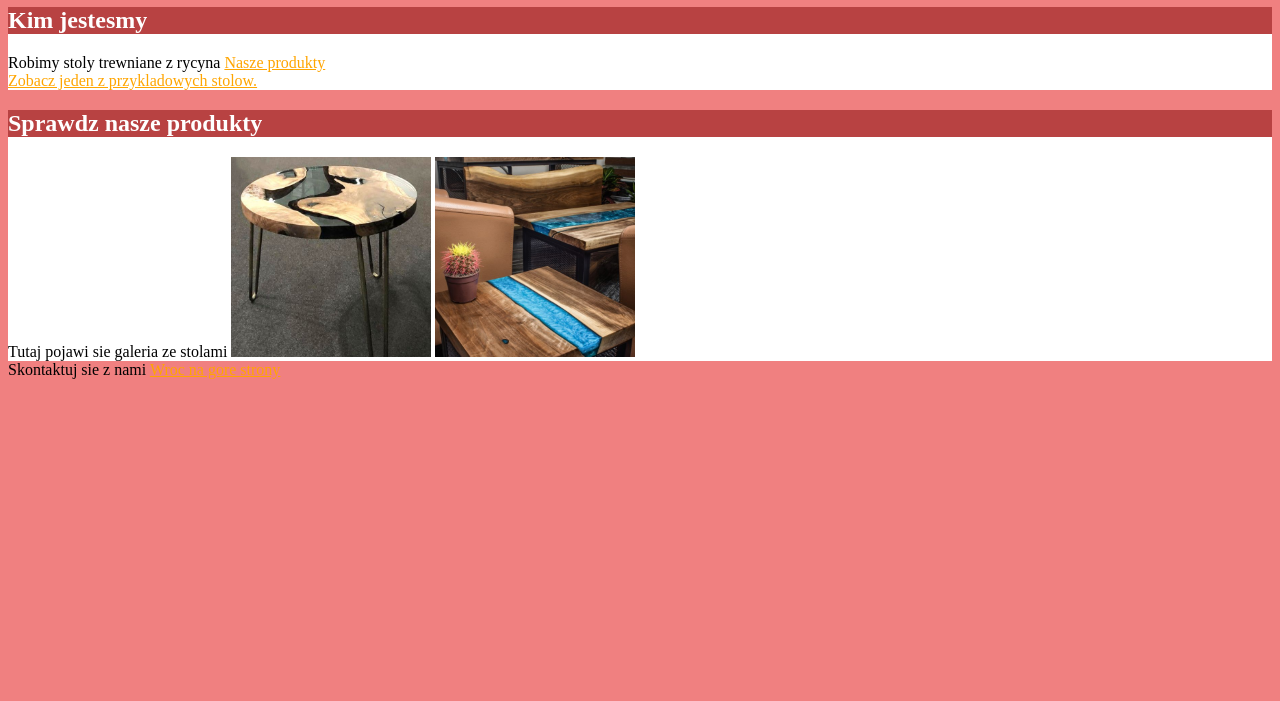
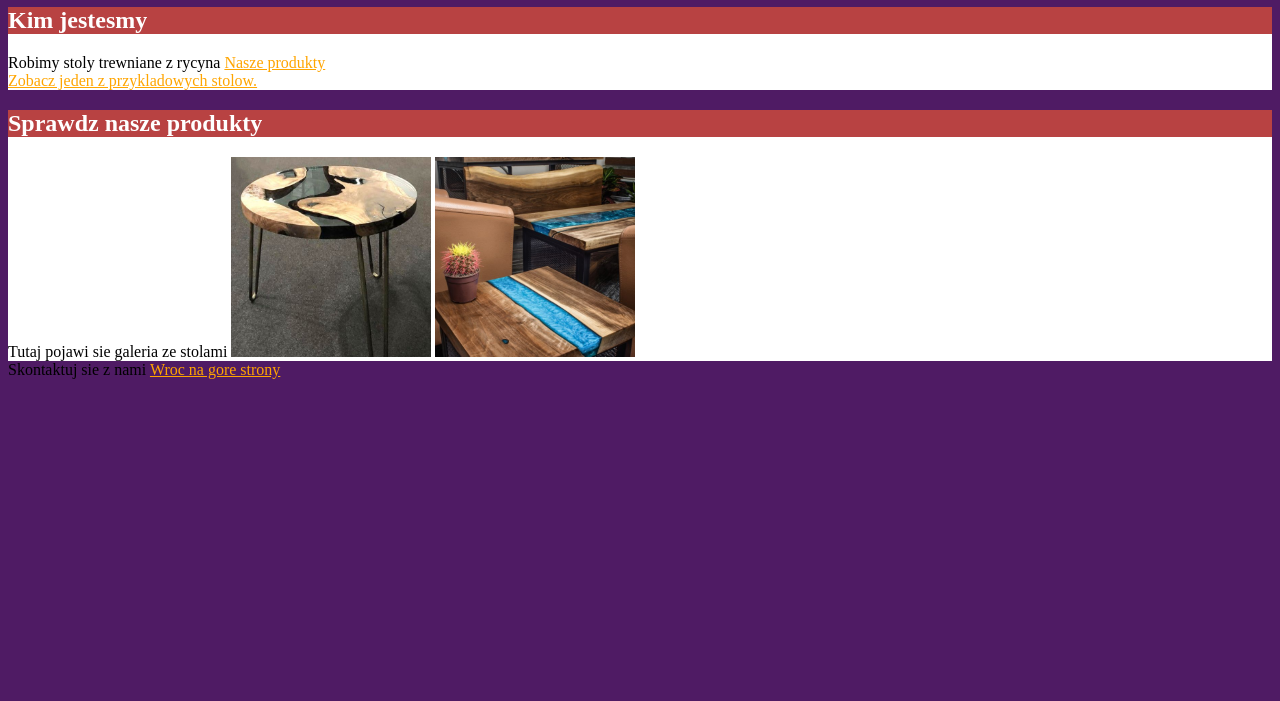
Before and after one commit to PauRut/homepage2021, a plain HTML site: page index.html in a window 1280 px wide. Shown: the part 99-800 px from the top of the page. Drawn offline with Linux system fonts and the light colour scheme.

Commit message:
new background

```diff
--- a/style.css
+++ b/style.css
@@ -1,5 +1,6 @@
 body {
-    background: lightcoral
+    background: #4f1b64
+    /* background: lightcoral */
 }
 
 .main-heading {
```
